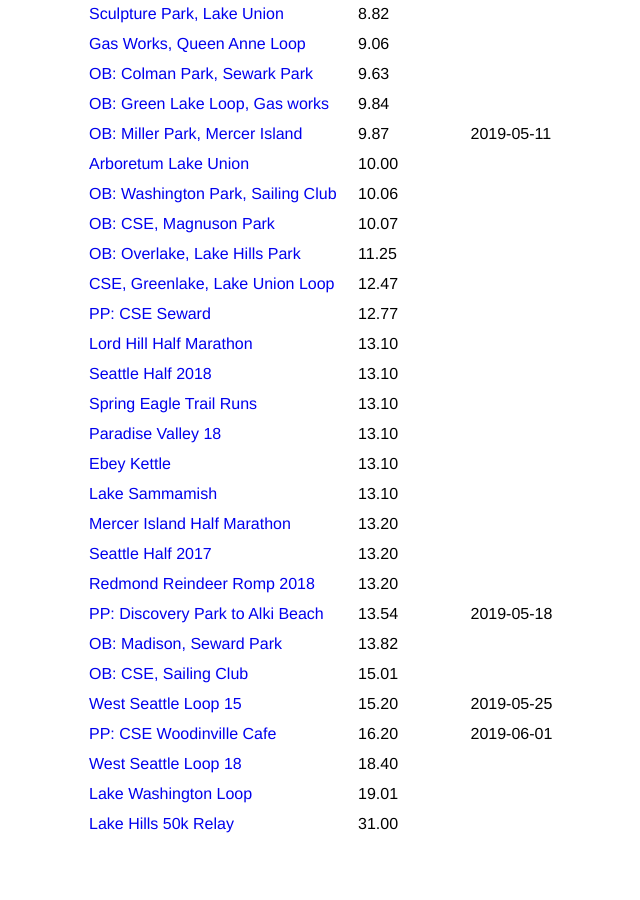
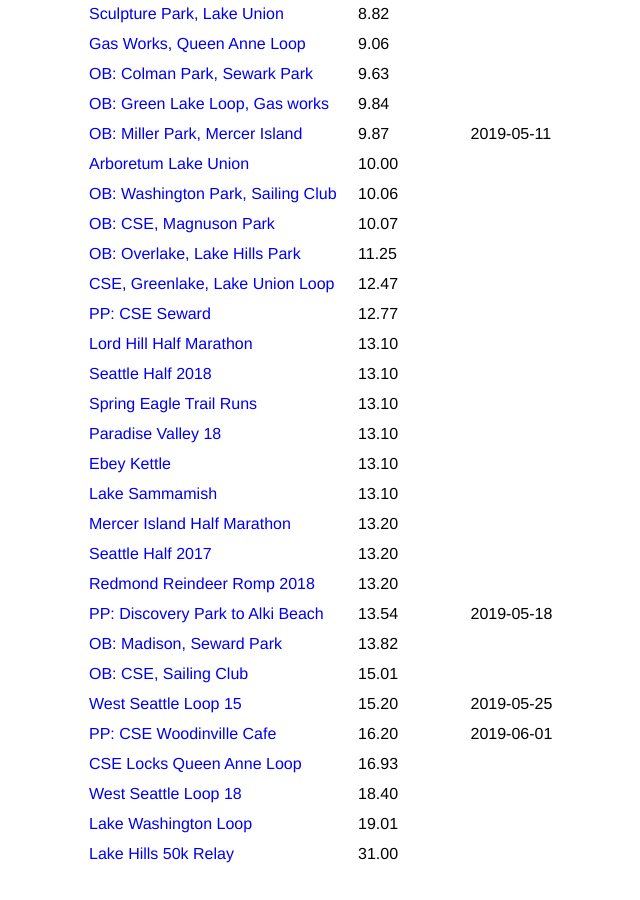
Before and after one commit to raceconditionrunning/raceconditionrunning.github.io, a Jekyll site: the page built from routes.html, in a window 1280 px wide and 900 px high, scrolled down 1492 px. Shown: the whole window, without its empty margins (233-873 px from the left). Built offline with Jekyll 4.4.1, drawn with Linux system fonts in a browser that asks for light colours; before the commit the page ends 2362 px from its top, so only the background shows below that.

Commit message:
17 miler from cse

```diff
--- a/_data/routes.yml
+++ b/_data/routes.yml
@@ -338,6 +338,11 @@
   dist : 16.20
   map : "https://www.gmap-pedometer.com/?r=7376251"
 
+- id: cse-locks-queen-anne-loop
+  name : "CSE Locks Queen Anne Loop"
+  dist : 16.93
+  map : "https://www.gmap-pedometer.com/?r=7378977"
+
 - id: cse-cap-hill-parks-loop
   name: "CSE - Cap Hill Parks Loop"
   dist: 8.20
```
